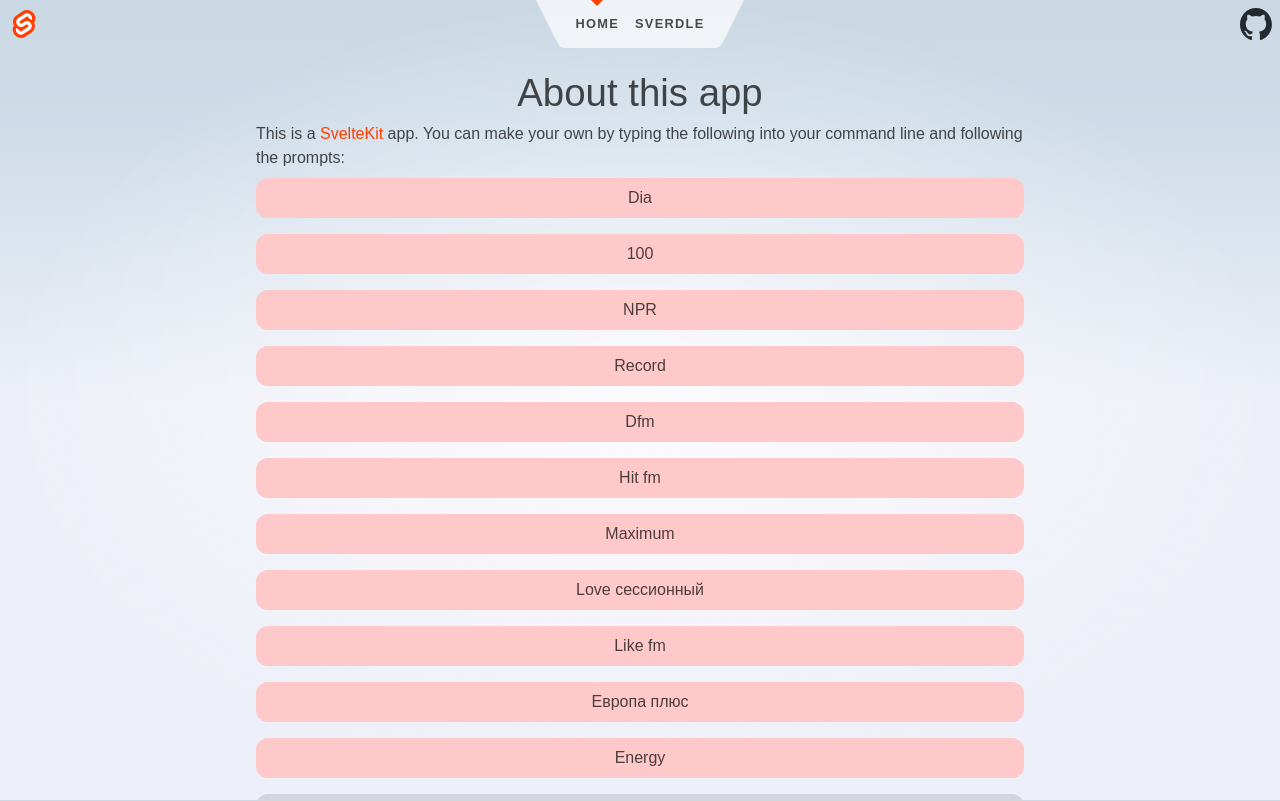
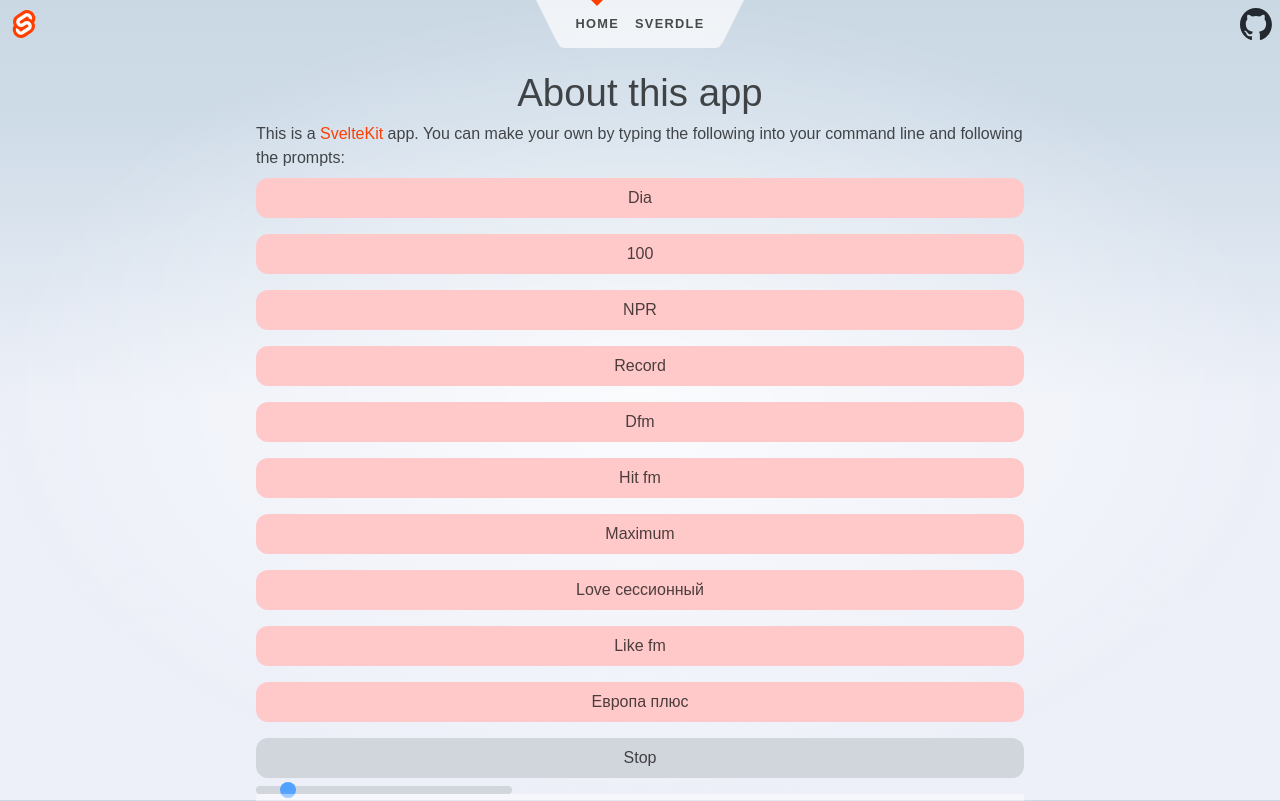
Before and after one commit to roman13011/rad-s, a SvelteKit app: page / in a window 1280 px wide. Shown: the top 801 px of the page. Built offline with nearby package versions, Linux system fonts and the light colour scheme.

Commit message:
radio record 116 added

```diff
--- a/src/constants/index.ts
+++ b/src/constants/index.ts
@@ -1,3 +1,5 @@
+import { radioRecordStationsStr } from "./radioRecordStations";
+
 enum Languages {
     ES = "es",
     US = "us",
@@ -16,8 +18,35 @@
     { url: "https://pub0201.101.ru/stream/air/aac/64/219?624e", name: "Like fm", language: Languages.RU },
     { url: "https://europaplus.hostingradio.ru:8014/europaplus320.mp3?a8fc0b8a", name: "Европа плюс", language: Languages.RU },
     { url: "https://pub0201.101.ru/stream/air/aac/64/99?0df4", name: "Energy", language: Languages.RU },
+];
+//  { url: "", name: "", language: Languages. },
 
 
 
-];
-//  { url: "", name: "", language: Languages. },
+
+
+function parseM3U(m3uString: string) {
+    const lines = m3uString
+        .split("\n")
+        .map(line => line.trim())
+        .filter(Boolean);
+
+    const result = [];
+
+    for (let i = 0; i < lines.length; i++) {
+        const line = lines[i];
+
+        if (line.startsWith("#EXTINF")) {
+            const name = line.split(",").slice(1).join(",").trim();
+            const url = lines[i + 1];
+
+            if (url && !url.startsWith("#")) {
+                result.push({ name, url });
+            }
+        }
+    }
+
+    return result;
+}
+
+radioUrls.push(...parseM3U(radioRecordStationsStr).map(({ name, url }) => ({ name, url, language: Languages.RU })));
--- /dev/null
+++ b/src/constants/radioRecordStations.ts
@@ -0,0 +1,236 @@
+export const radioRecordStationsStr = `#EXTM3U
+#PLAYLIST:Radio Record (AAC 96)
+#EXTINF: -1,Record
+https://radiorecord.hostingradio.ru/rr_main96.aacp
+#EXTINF: -1,Russian Mix
+https://radiorecord.hostingradio.ru/rus96.aacp
+#EXTINF: -1,Хиты всех времен
+https://radiorecord.hostingradio.ru/alltimers96.aacp
+#EXTINF: -1,Christmas Chill
+https://radiorecord.hostingradio.ru/christmaschill96.aacp
+#EXTINF: -1,Christmas
+https://radiorecord.hostingradio.ru/christmas96.aacp
+#EXTINF: -1,Русская Зима
+https://radiorecord.hostingradio.ru/ruszima96.aacp
+#EXTINF: -1,Супердискотека 90-х
+https://radiorecord.hostingradio.ru/sd9096.aacp
+#EXTINF: -1,Russian Hits
+https://radiorecord.hostingradio.ru/russianhits96.aacp
+#EXTINF: -1,Колбасный Цех
+https://radiorecord.hostingradio.ru/pump96.aacp
+#EXTINF: -1,Festivals
+https://radiorecord.hostingradio.ru/livedjsets96.aacp
+#EXTINF: -1,Deep
+https://radiorecord.hostingradio.ru/deep96.aacp
+#EXTINF: -1,Chill-Out
+https://radiorecord.hostingradio.ru/chil96.aacp
+#EXTINF: -1,Сказки MC V
+https://radiorecord.hostingradio.ru/skazki96.aacp
+#EXTINF: -1,На шашлыки!
+https://radiorecord.hostingradio.ru/nashashlyki96.aacp
+#EXTINF: -1,Megamix
+https://radiorecord.hostingradio.ru/mix96.aacp
+#EXTINF: -1,Rock
+https://radiorecord.hostingradio.ru/rock96.aacp
+#EXTINF: -1,Remix
+https://radiorecord.hostingradio.ru/rmx96.aacp
+#EXTINF: -1,Гоп FM
+https://radiorecord.hostingradio.ru/gop96.aacp
+#EXTINF: -1,Big Hits
+https://radiorecord.hostingradio.ru/bighits96.aacp
+#EXTINF: -1,Chill House
+https://radiorecord.hostingradio.ru/chillhouse96.aacp
+#EXTINF: -1,Рекорд 00-х
+https://radiorecord.hostingradio.ru/200096.aacp
+#EXTINF: -1,Melodic Techno
+https://radiorecord.hostingradio.ru/melodic96.aacp
+#EXTINF: -1,Record 80-х
+https://radiorecord.hostingradio.ru/198096.aacp
+#EXTINF: -1,Нафталин FM
+https://radiorecord.hostingradio.ru/naft96.aacp
+#EXTINF: -1,Маятник Фуко
+https://radiorecord.hostingradio.ru/mf96.aacp
+#EXTINF: -1,Trancemission
+https://radiorecord.hostingradio.ru/tm96.aacp
+#EXTINF: -1,Summer Dance
+https://radiorecord.hostingradio.ru/summerparty96.aacp
+#EXTINF: -1,Russian Gold
+https://radiorecord.hostingradio.ru/russiangold96.aacp
+#EXTINF: -1,Beach Party
+https://radiorecord.hostingradio.ru/beach96.aacp
+#EXTINF: -1,Pirate Station
+https://radiorecord.hostingradio.ru/ps96.aacp
+#EXTINF: -1,Mashup
+https://radiorecord.hostingradio.ru/mashup96.aacp
+#EXTINF: -1,Innocence
+https://radiorecord.hostingradio.ru/ibiza96.aacp
+#EXTINF: -1,Медляк FM
+https://radiorecord.hostingradio.ru/mdl96.aacp
+#EXTINF: -1,Party 24/7
+https://radiorecord.hostingradio.ru/party96.aacp
+#EXTINF: -1,Phonk
+https://radiorecord.hostingradio.ru/phonk96.aacp
+#EXTINF: -1,Record Gold
+https://radiorecord.hostingradio.ru/gold96.aacp
+#EXTINF: -1,Руки Вверх!
+https://radiorecord.hostingradio.ru/rv96.aacp
+#EXTINF: -1,На Хайпе
+https://radiorecord.hostingradio.ru/hype96.aacp
+#EXTINF: -1,Rap Hits
+https://radiorecord.hostingradio.ru/rap96.aacp
+#EXTINF: -1,Rap Classics
+https://radiorecord.hostingradio.ru/rapclassics96.aacp
+#EXTINF: -1,Trance Classics
+https://radiorecord.hostingradio.ru/trancehits96.aacp
+#EXTINF: -1,D'n'B Classics
+https://radiorecord.hostingradio.ru/drumhits96.aacp
+#EXTINF: -1,Armin van Buuren
+https://radiorecord.hostingradio.ru/armin96.aacp
+#EXTINF: -1,Summer Lounge
+https://radiorecord.hostingradio.ru/summerlounge96.aacp
+#EXTINF: -1,Organic
+https://radiorecord.hostingradio.ru/organic96.aacp
+#EXTINF: -1,Ultra Music Festival
+https://radiorecord.hostingradio.ru/ultra96.aacp
+#EXTINF: -1,VIP House
+https://radiorecord.hostingradio.ru/vip96.aacp
+#EXTINF: -1,Breaks
+https://radiorecord.hostingradio.ru/brks96.aacp
+#EXTINF: -1,Liquid Funk
+https://radiorecord.hostingradio.ru/liquidfunk96.aacp
+#EXTINF: -1,Workout
+https://radiorecord.hostingradio.ru/workout96.aacp
+#EXTINF: -1,EDM
+https://radiorecord.hostingradio.ru/club96.aacp
+#EXTINF: -1,Bass House
+https://radiorecord.hostingradio.ru/jackin96.aacp
+#EXTINF: -1,GOA/PSY
+https://radiorecord.hostingradio.ru/goa96.aacp
+#EXTINF: -1,10's Dance
+https://radiorecord.hostingradio.ru/201096.aacp
+#EXTINF: -1,Trancehouse
+https://radiorecord.hostingradio.ru/trancehouse96.aacp
+#EXTINF: -1,Black Rap
+https://radiorecord.hostingradio.ru/yo96.aacp
+#EXTINF: -1,Techno
+https://radiorecord.hostingradio.ru/techno96.aacp
+#EXTINF: -1,Tropical
+https://radiorecord.hostingradio.ru/trop96.aacp
+#EXTINF: -1,Lo-Fi
+https://radiorecord.hostingradio.ru/lofi96.aacp
+#EXTINF: -1,Tech House
+https://radiorecord.hostingradio.ru/techouse96.aacp
+#EXTINF: -1,Trap
+https://radiorecord.hostingradio.ru/trap96.aacp
+#EXTINF: -1,Technopop
+https://radiorecord.hostingradio.ru/technopop96.aacp
+#EXTINF: -1,70's Dance
+https://radiorecord.hostingradio.ru/197096.aacp
+#EXTINF: -1,Dream Dance
+https://radiorecord.hostingradio.ru/dream96.aacp
+#EXTINF: -1,Neurofunk
+https://radiorecord.hostingradio.ru/neurofunk96.aacp
+#EXTINF: -1,Ambient
+https://radiorecord.hostingradio.ru/ambient96.aacp
+#EXTINF: -1,Record Classix
+https://radiorecord.hostingradio.ru/classix96.aacp
+#EXTINF: -1,Record Club Show
+https://radiorecord.hostingradio.ru/clubshow96.aacp
+#EXTINF: -1,Eurodance
+https://radiorecord.hostingradio.ru/eurodance96.aacp
+#EXTINF: -1,Lo-Fi House
+https://radiorecord.hostingradio.ru/lofihouse96.aacp
+#EXTINF: -1,House Hits
+https://radiorecord.hostingradio.ru/househits96.aacp
+#EXTINF: -1,Uplifting
+https://radiorecord.hostingradio.ru/uplift96.aacp
+#EXTINF: -1,Feel
+https://radiorecord.hostingradio.ru/feel96.aacp
+#EXTINF: -1,Tiesto
+https://radiorecord.hostingradio.ru/tiesto96.aacp
+#EXTINF: -1,A State of Trance
+https://radiorecord.hostingradio.ru/asot96.aacp
+#EXTINF: -1,Веснушка FM
+https://radiorecord.hostingradio.ru/deti96.aacp
+#EXTINF: -1,Симфония FM
+https://radiorecord.hostingradio.ru/symph96.aacp
+#EXTINF: -1,Minimal/Tech
+https://radiorecord.hostingradio.ru/mini96.aacp
+#EXTINF: -1,TOP 100 EDM
+https://radiorecord.hostingradio.ru/top100edm96.aacp
+#EXTINF: -1,Dream Pop
+https://radiorecord.hostingradio.ru/dreampop96.aacp
+#EXTINF: -1,House Classics
+https://radiorecord.hostingradio.ru/houseclss96.aacp
+#EXTINF: -1,David Guetta
+https://radiorecord.hostingradio.ru/guetta96.aacp
+#EXTINF: -1,DJ Цветкоff
+https://radiorecord.hostingradio.ru/tsvetkov96.aacp
+#EXTINF: -1,Disco/Funk
+https://radiorecord.hostingradio.ru/discofunk96.aacp
+#EXTINF: -1,Hard Bass
+https://radiorecord.hostingradio.ru/hbass96.aacp
+#EXTINF: -1,Afro House
+https://radiorecord.hostingradio.ru/afro96.aacp
+#EXTINF: -1,Rave FM
+https://radiorecord.hostingradio.ru/rave96.aacp
+#EXTINF: -1,Nu Dance
+https://radiorecord.hostingradio.ru/nudance96.aacp
+#EXTINF: -1,60's Dance
+https://radiorecord.hostingradio.ru/cadillac96.aacp
+#EXTINF: -1,Lady Waks
+https://radiorecord.hostingradio.ru/ladywaks96.aacp
+#EXTINF: -1,Dancecore
+https://radiorecord.hostingradio.ru/dc96.aacp
+#EXTINF: -1,Future House
+https://radiorecord.hostingradio.ru/fut96.aacp
+#EXTINF: -1,Darkside
+https://radiorecord.hostingradio.ru/darkside96.aacp
+#EXTINF: -1,Future Rave
+https://radiorecord.hostingradio.ru/futurerave96.aacp
+#EXTINF: -1,Reggae
+https://radiorecord.hostingradio.ru/reggae96.aacp
+#EXTINF: -1,Electro
+https://radiorecord.hostingradio.ru/elect96.aacp
+#EXTINF: -1,Hardstyle
+https://radiorecord.hostingradio.ru/teo96.aacp
+#EXTINF: -1,Dubstep
+https://radiorecord.hostingradio.ru/dub96.aacp
+#EXTINF: -1,Progressive
+https://radiorecord.hostingradio.ru/progr96.aacp
+#EXTINF: -1,Nejtrino & Baur
+https://radiorecord.hostingradio.ru/nejtrinobaur96.aacp
+#EXTINF: -1,Synthwave
+https://radiorecord.hostingradio.ru/synth96.aacp
+#EXTINF: -1,Latina Dance
+https://radiorecord.hostingradio.ru/latina96.aacp
+#EXTINF: -1,DJ Gvozd
+https://radiorecord.hostingradio.ru/djgvozd96.aacp
+#EXTINF: -1,EDM Classics
+https://radiorecord.hostingradio.ru/edmhits96.aacp
+#EXTINF: -1,Tecktonik
+https://radiorecord.hostingradio.ru/tecktonik96.aacp
+#EXTINF: -1,Jungle
+https://radiorecord.hostingradio.ru/jungle96.aacp
+#EXTINF: -1,Hypnotic
+https://radiorecord.hostingradio.ru/hypno96.aacp
+#EXTINF: -1,UK Garage
+https://radiorecord.hostingradio.ru/ukgarage96.aacp
+#EXTINF: -1,Гастарбайтер FM
+https://radiorecord.hostingradio.ru/gast96.aacp
+#EXTINF: -1,Midtempo
+https://radiorecord.hostingradio.ru/mt96.aacp
+#EXTINF: -1,Future Bass
+https://radiorecord.hostingradio.ru/fbass96.aacp
+#EXTINF: -1,Martin Garrix
+https://radiorecord.hostingradio.ru/martingarrix96.aacp
+#EXTINF: -1,Oliver Heldens
+https://radiorecord.hostingradio.ru/oliverheldens96.aacp
+#EXTINF: -1,Moombahton
+https://radiorecord.hostingradio.ru/mmbt96.aacp
+#EXTINF: -1,2-step
+https://radiorecord.hostingradio.ru/2step96.aacp
+#EXTINF: -1,Complextro
+https://radiorecord.hostingradio.ru/complextro96.aacp
+#EXTINF: -1,Groove/Tribal
+https://radiorecord.hostingradio.ru/groovetribal96.aacp`;
--- a/src/routes/+page.svelte
+++ b/src/routes/+page.svelte
@@ -10,12 +10,10 @@
 	let sliderVisible = false;
 	let slider: HTMLInputElement;
 
-
 	// Функция для установки потока
 	function playRadio(url: string) {
 		if (!audioElement) return;
 		// URL потока
-
 
 		// Показать лоадер
 		isLoading = true;
@@ -47,7 +45,6 @@
 			audioElement.load(); // ❗ сбрасывает состояние
 		}
 	}
-
 
 	function updateVolume(event: Event) {
 		const target = event.target as HTMLInputElement;
@@ -96,6 +93,8 @@
 		make your own by typing the following into your command line and following
 		the prompts:
 	</p>
+
+	<div class="max-h-[70vh] overflow-y-auto flex flex-col">
 		{#each radioUrls as radio}
 			<button
 				on:click={() => playRadio(radio.url)}
@@ -103,6 +102,7 @@
 				>{radio.name}</button
 			>
 		{/each}
+	</div>
 	<button
 		on:click={stopRadio}
 		class="bg-gray-300 p-2 my-2 rounded-xl cursor-pointer"
@@ -143,7 +143,6 @@
     [&::-moz-range-thumb]:bg-blue-500
 	slider {sliderVisible ? '' : 'slider-hidden'}"
 		bind:this={slider}
-
 	/>
 
 	<pre>npx sv create</pre>
@@ -161,7 +160,6 @@
 	</p>
 </div>
 
-
 <style>
 	/* Скрываем ползунок */
 	.slider-hidden::-webkit-slider-thumb {
```
Lines whose indentation alone changed are shown as unchanged.
